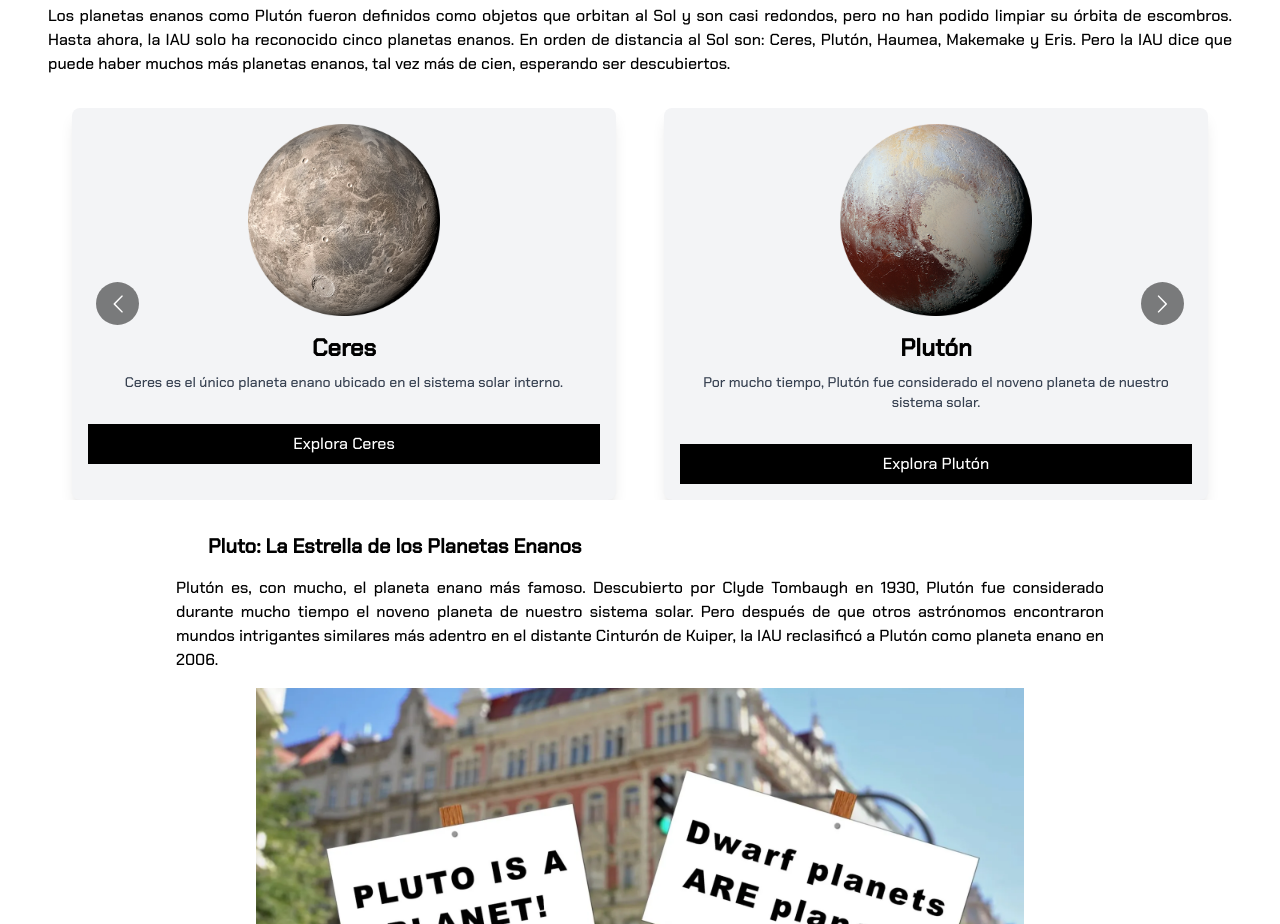
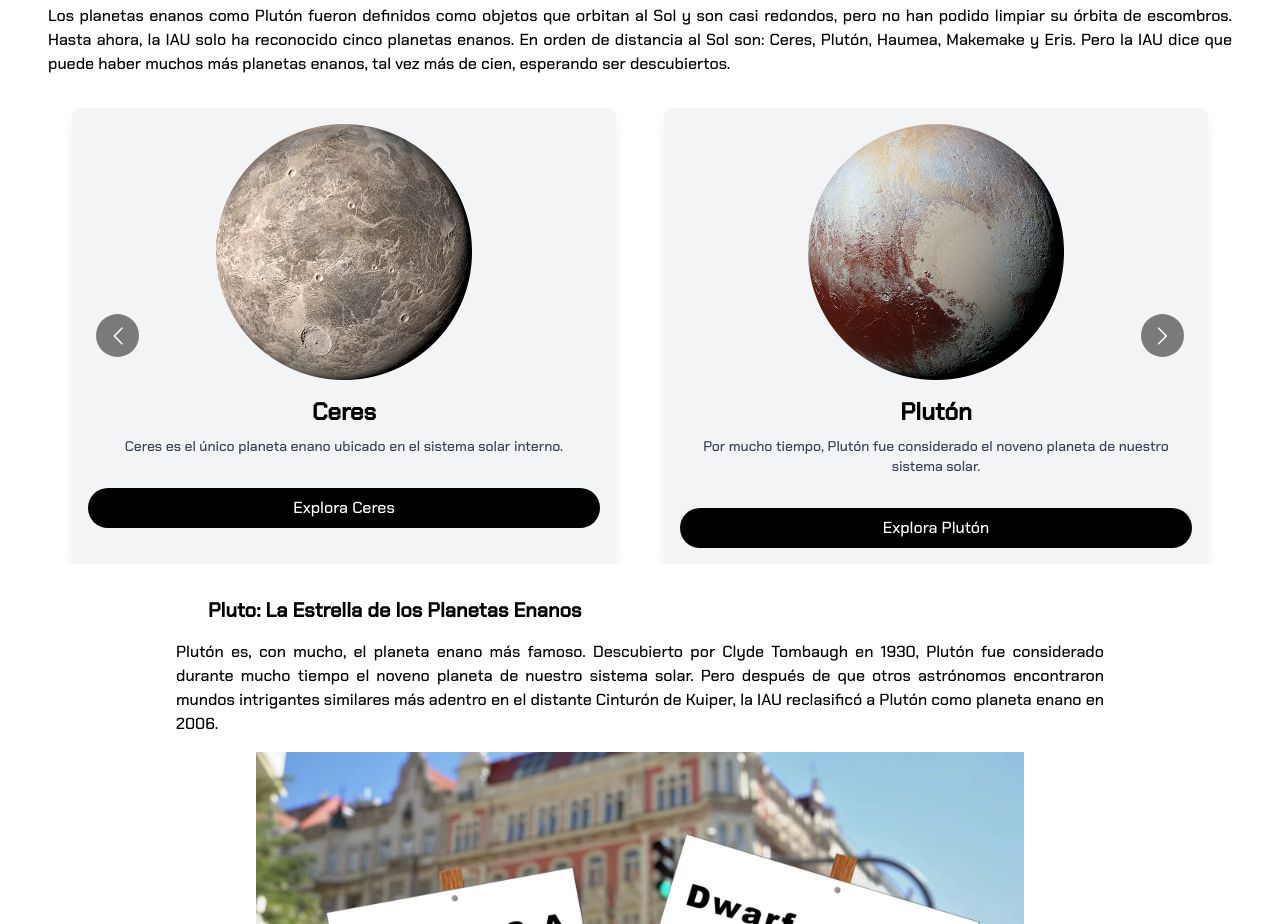
Before and after one commit to PocketSolarSystem/PocketSolarSystem, a Next.js app: page /sistema-solar/planetas/pluton-y-planetas-enanos in a window 1280 px wide. Shown: the part 1200-2124 px from the top of the page. Built offline with nearby package versions, Linux system fonts and the light colour scheme; no server answers; the database is empty.

Commit message:
20240602-CAROUSEL

```diff
--- a/src/app/utilidades/ui/carouselPlanetas/CarouselPlanetas.tsx
+++ b/src/app/utilidades/ui/carouselPlanetas/CarouselPlanetas.tsx
@@ -38,23 +38,21 @@ export function CarouselPlanetas({ planetas }: { planetas: Array<any> }) {
             key={índice}
             className="h-full bg-gray-100 p-4 rounded-lg shadow-lg text-center mx-2"
           >
-            <Image
-              src={planeta.imagen}
-              alt={planeta.nombre}
-              width={planeta.nombre === "Saturno" ? 384 : 192}
-              height={planeta.nombre === "Saturno" ? 384 : 192}
-              className={`mx-auto ${
-                planeta.nombre === "Saturno" ? "md:pb-2.5 pb-5" : ""
-              } ${planeta.nombre === "Haumea" ? "pb-3" : ""}`}
-              priority
-            />
+            <div className="w-full h-[256px] relative flex items-center justify-center">
+              <Image
+                src={planeta.imagen}
+                alt={planeta.nombre}
+                width={planeta.nombre === "Saturno" ? 512 : 256}
+                height={planeta.nombre === "Saturno" ? 512 : 256}
+                className="rounded-t-lg"
+                priority
+              />
+            </div>
             <h3 className="text-2xl mt-4 font-semibold">{planeta.nombre}</h3>
-            <p className="text-gray-700 mt-2 text-xs sm:text-sm">
-              {planeta.descripcion}
-            </p>
+            <p className="text-gray-700 mt-2 text-sm">{planeta.descripcion}</p>
             <Link
               href={planeta.link}
-              className="block bg-black text-white py-2 px-4 mt-8 hover:bg-slate-800"
+              className="block bg-black text-white py-2 px-4 mt-8 hover:bg-slate-800 rounded-full"
             >
               Explora {planeta.nombre}
             </Link>
```
